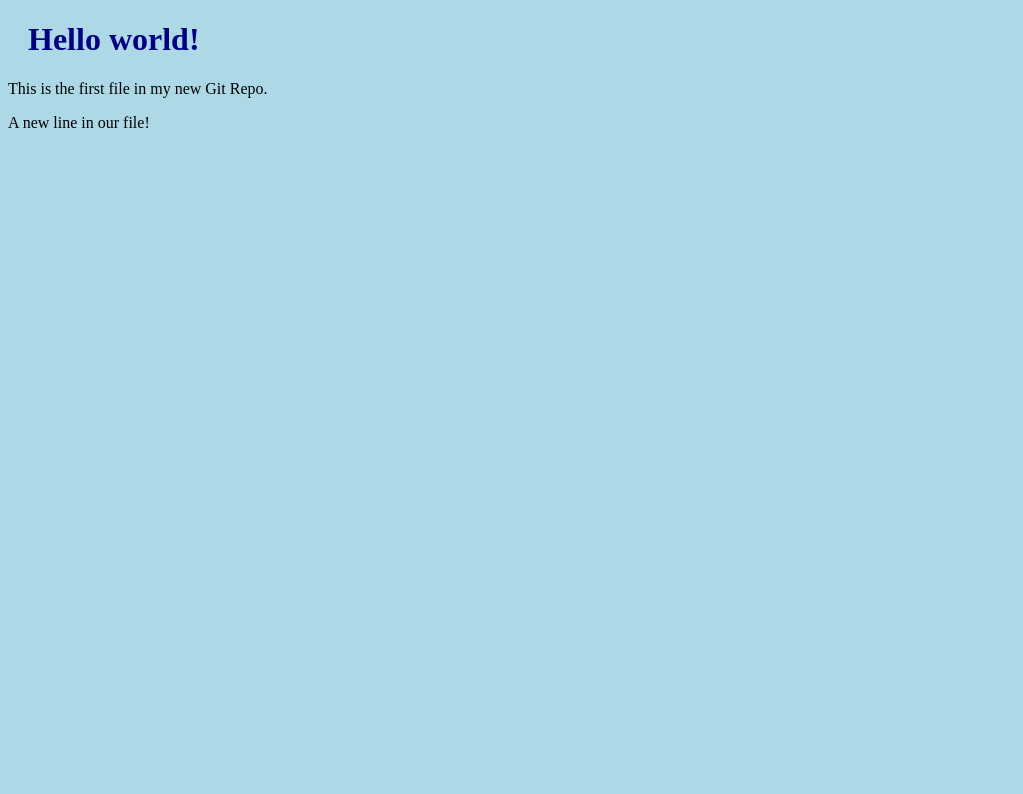
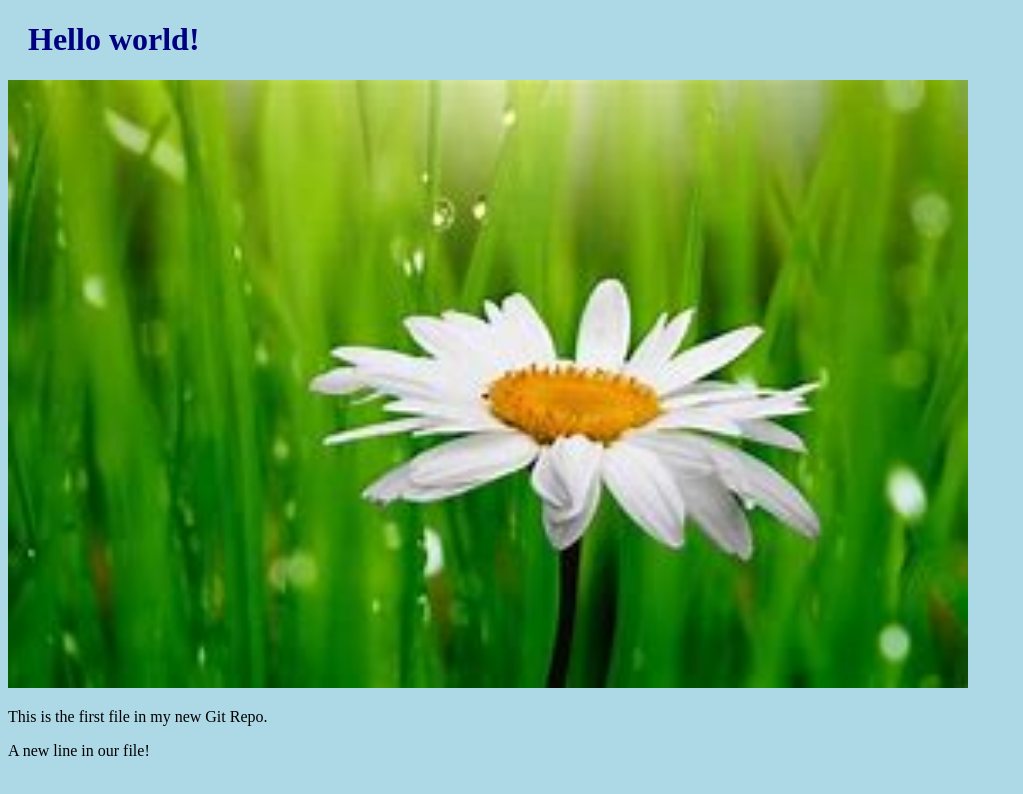
Before and after one commit to nageshkadam/hello-world, a plain HTML site: page index.html in a window 1280 px wide. Shown: the whole page, without its empty margins (0-1023 px from the left). Drawn offline with Linux system fonts and the light colour scheme.

Commit message:
Added image to Hello world Project

```diff
--- a/index.html
+++ b/index.html
@@ -7,6 +7,8 @@
 <body>
 
 <h1>Hello world!</h1>
+<div><img src="./Flower_1.jpg" alt="Hello World from Space"
+style="width:100%;max-width:960px"></div>
 <p>This is the first file in my new Git Repo.</p>
 <p>A new line in our file!</p>
 
```
Also changed, not shown: Flower_1.jpg (added), 1 other file.
